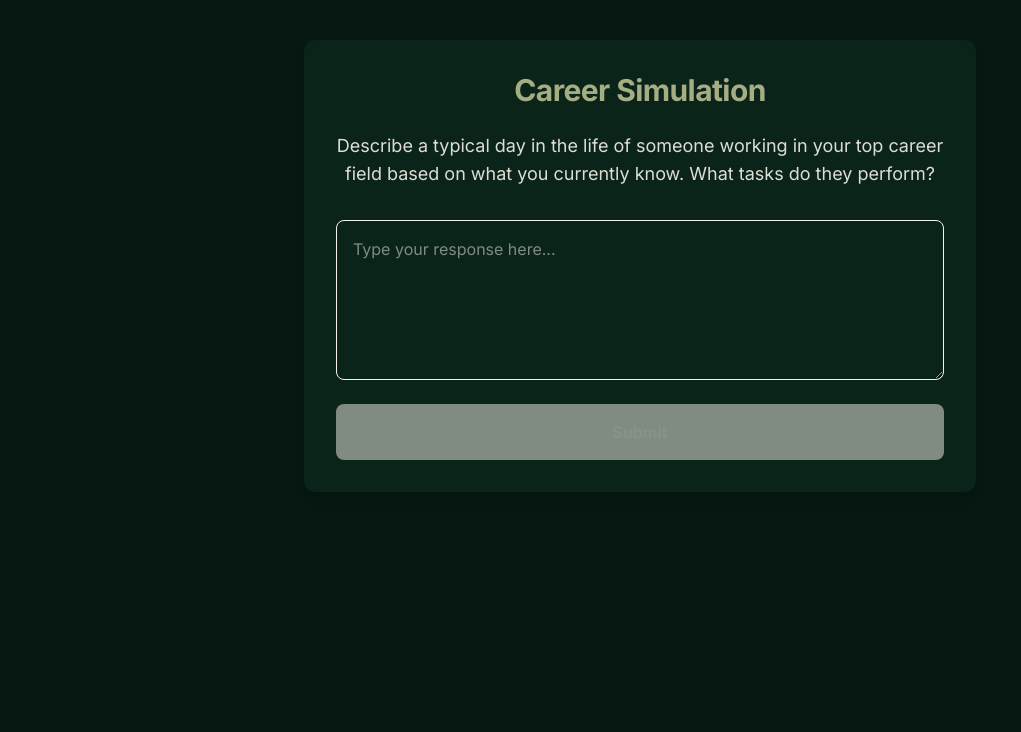
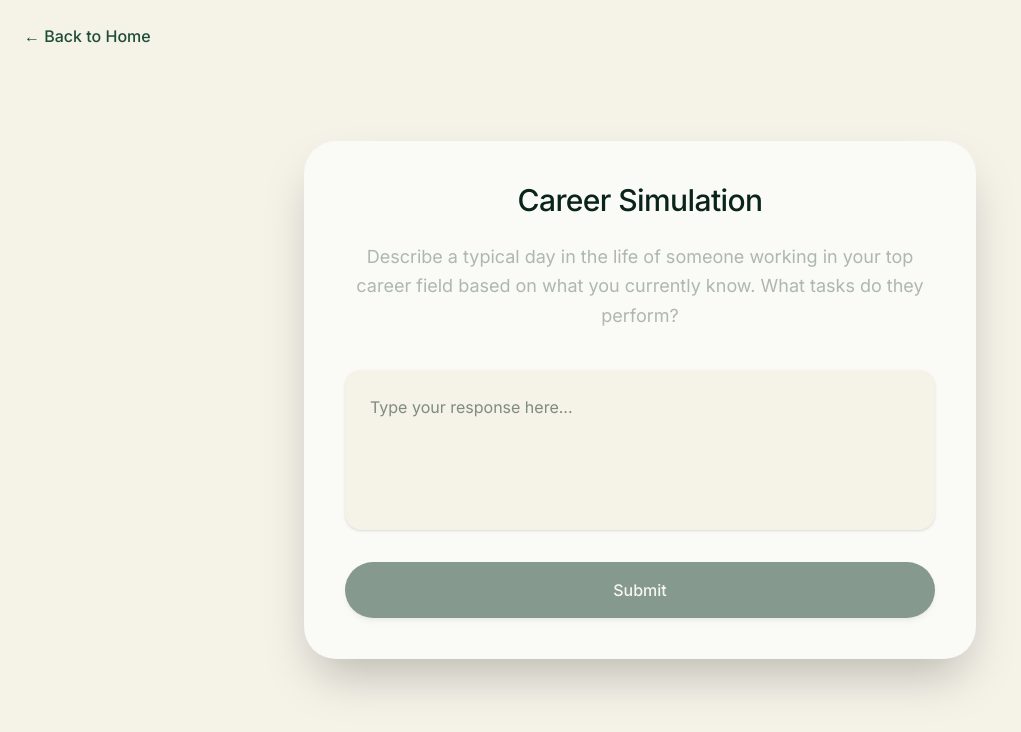
Before and after one commit to ajawad06/pehchaan, a React app in the folder frontend/: page /career-simulation in a window 1280 px wide. Shown: the top 732 px of the page, without its empty margins (0-1021 px from the left). Built offline with nearby package versions, Linux system fonts and the light colour scheme; no server answers; the HTML template or start-up script is replaced by a standard one.

Commit message:
Finalize all 6 games, Ivory themes, and Backend Fixes

```diff
--- a/frontend/src/components/CareerSimulation.jsx
+++ b/frontend/src/components/CareerSimulation.jsx
@@ -56,14 +56,21 @@ export default function CareerSimulation() {
   }
 
   return (
-    <div className="flex flex-col items-center justify-center p-8 bg-green-dark rounded-xl shadow-lg max-w-2xl mx-auto mt-10">
-      <h2 className="text-3xl font-baloo font-bold text-gold mb-6">Career Simulation</h2>
-      <p className="text-lg mb-8 text-center text-cream/90">
+    <div className="flex flex-col items-center justify-center min-h-screen bg-ivory text-green-dark p-6 relative">
+      <div className="absolute top-6 left-6">
+        <button onClick={() => navigate('/')} className="text-green-secondary hover:text-green-dark font-medium flex items-center gap-2">
+          ← Back to Home
+        </button>
+      </div>
+
+      <div className="flex flex-col items-center justify-center p-10 bg-soft-white rounded-[32px] shadow-2xl border border-border-glass max-w-2xl w-full mx-auto">
+        <h2 className="text-3xl font-medium tracking-tight mb-6">Career Simulation</h2>
+        <p className="text-lg mb-10 text-center text-text-muted leading-relaxed">
           Describe a typical day in the life of someone working in your top career field based on what you currently know. What tasks do they perform?
         </p>
 
         <textarea
-        className="w-full h-40 p-4 border rounded-lg focus:ring-2 focus:ring-gold mb-6"
+          className="w-full h-40 p-6 bg-ivory border border-border-glass rounded-2xl focus:outline-none focus:border-green-primary mb-8 text-green-dark shadow-sm resize-none"
           placeholder="Type your response here..."
           value={text}
           onChange={e => setText(e.target.value)}
@@ -72,10 +79,11 @@ export default function CareerSimulation() {
         <button
           onClick={handleSubmit}
           disabled={isSubmitting || text.length < 10}
-        className="w-full py-4 bg-gold-bright text-green-dark text-white font-bold rounded-lg hover:bg-gold text-green-dark disabled:opacity-50"
+          className="w-full py-4 bg-green-primary text-ivory font-medium rounded-full hover:bg-green-dark disabled:opacity-50 transition-colors shadow-md"
         >
           {isSubmitting ? 'Finalize & View Results' : 'Submit'}
         </button>
       </div>
+    </div>
   )
 }
--- a/frontend/src/components/CreativeProblemSolver.jsx
+++ b/frontend/src/components/CreativeProblemSolver.jsx
@@ -47,14 +47,21 @@ export default function CreativeProblemSolver() {
   }
 
   return (
-    <div className="flex flex-col items-center justify-center p-8 bg-green-dark rounded-xl shadow-lg max-w-2xl mx-auto mt-10">
-      <h2 className="text-3xl font-baloo font-bold text-gold mb-6">Creative Problem Solver</h2>
-      <p className="text-lg mb-8 text-center text-cream/90">
+    <div className="flex flex-col items-center justify-center min-h-screen bg-ivory text-green-dark p-6 relative">
+      <div className="absolute top-6 left-6">
+        <button onClick={() => navigate('/')} className="text-green-secondary hover:text-green-dark font-medium flex items-center gap-2">
+          ← Back to Home
+        </button>
+      </div>
+
+      <div className="flex flex-col items-center justify-center p-10 bg-soft-white rounded-[32px] shadow-2xl border border-border-glass max-w-2xl w-full mx-auto">
+        <h2 className="text-3xl font-medium tracking-tight mb-6">Creative Problem Solver</h2>
+        <p className="text-lg mb-10 text-center text-text-muted leading-relaxed">
           Imagine you are designing a new sustainable city. What unique transportation system would you create? Describe how it works and why people would use it.
         </p>
 
         <textarea
-        className="w-full h-40 p-4 border rounded-lg focus:ring-2 focus:ring-gold mb-6"
+          className="w-full h-40 p-6 bg-ivory border border-border-glass rounded-2xl focus:outline-none focus:border-green-primary mb-8 text-green-dark shadow-sm resize-none"
           placeholder="Type your ideas here..."
           value={text}
           onChange={e => setText(e.target.value)}
@@ -63,10 +70,11 @@ export default function CreativeProblemSolver() {
         <button
           onClick={handleSubmit}
           disabled={isSubmitting || text.length < 10}
-        className="w-full py-4 bg-gold-bright text-green-dark text-white font-bold rounded-lg hover:bg-gold text-green-dark disabled:opacity-50"
+          className="w-full py-4 bg-green-primary text-ivory font-medium rounded-full hover:bg-green-dark disabled:opacity-50 transition-colors shadow-md"
         >
           {isSubmitting ? 'Analyzing...' : 'Submit Idea'}
         </button>
       </div>
+    </div>
   )
 }
--- a/frontend/src/components/DecisionLab.jsx
+++ b/frontend/src/components/DecisionLab.jsx
@@ -55,21 +55,32 @@ export default function DecisionLab() {
   const s = SCENARIOS[current]
 
   return (
-    <div className="flex flex-col items-center justify-center p-8 bg-green-dark rounded-xl shadow-lg max-w-lg mx-auto mt-10">
-      <h2 className="text-3xl font-baloo font-bold text-gold mb-6">Decision Lab</h2>
-      <p className="text-lg mb-8 text-center">{s.text}</p>
+    <div className="flex flex-col items-center justify-center min-h-screen bg-ivory text-green-dark p-6 relative">
+      <div className="absolute top-6 left-6">
+        <button onClick={() => navigate('/')} className="text-green-secondary hover:text-green-dark font-medium flex items-center gap-2">
+          ← Back to Home
+        </button>
+      </div>
+
+      <div className="flex flex-col items-center justify-center p-10 bg-soft-white rounded-[32px] shadow-2xl border border-border-glass max-w-2xl w-full mx-auto">
+        <div className="flex justify-between items-center w-full mb-6">
+          <h2 className="text-3xl font-medium tracking-tight">Decision Lab</h2>
+          <span className="text-text-muted text-sm uppercase tracking-widest font-bold">Scenario {current + 1}/{SCENARIOS.length}</span>
+        </div>
+        <p className="text-xl mb-10 text-center font-medium leading-relaxed">{s.text}</p>
 
         <div className="w-full space-y-4">
           {s.options.map((opt, i) => (
             <button
               key={i}
               onClick={() => handleChoice(opt)}
-            className="w-full py-4 px-6 text-left border rounded-lg hover:bg-green-mid hover:border-green-500 transition-colors"
+              className="w-full py-5 px-6 text-left border border-border-glass rounded-2xl bg-ivory hover:bg-green-primary hover:text-ivory hover:border-green-primary transition-all font-medium shadow-sm"
             >
               {opt.text}
             </button>
           ))}
         </div>
       </div>
+    </div>
   )
 }
--- a/frontend/src/components/ResultsScreen.jsx
+++ b/frontend/src/components/ResultsScreen.jsx
@@ -13,7 +13,8 @@ export default function ResultsScreen() {
   useEffect(() => {
     async function fetchResults() {
       try {
-        const API_URL = import.meta.env.VITE_API_URL || 'http://127.0.0.1:8000';
+        const rawUrl = import.meta.env.VITE_API_URL || 'http://127.0.0.1:8000';
+        const API_URL = rawUrl.endsWith('/') ? rawUrl.slice(0, -1) : rawUrl;
 
         // Build the UserProfile object from traits
         const profile = {
```
Lines whose indentation alone changed are shown as unchanged.
